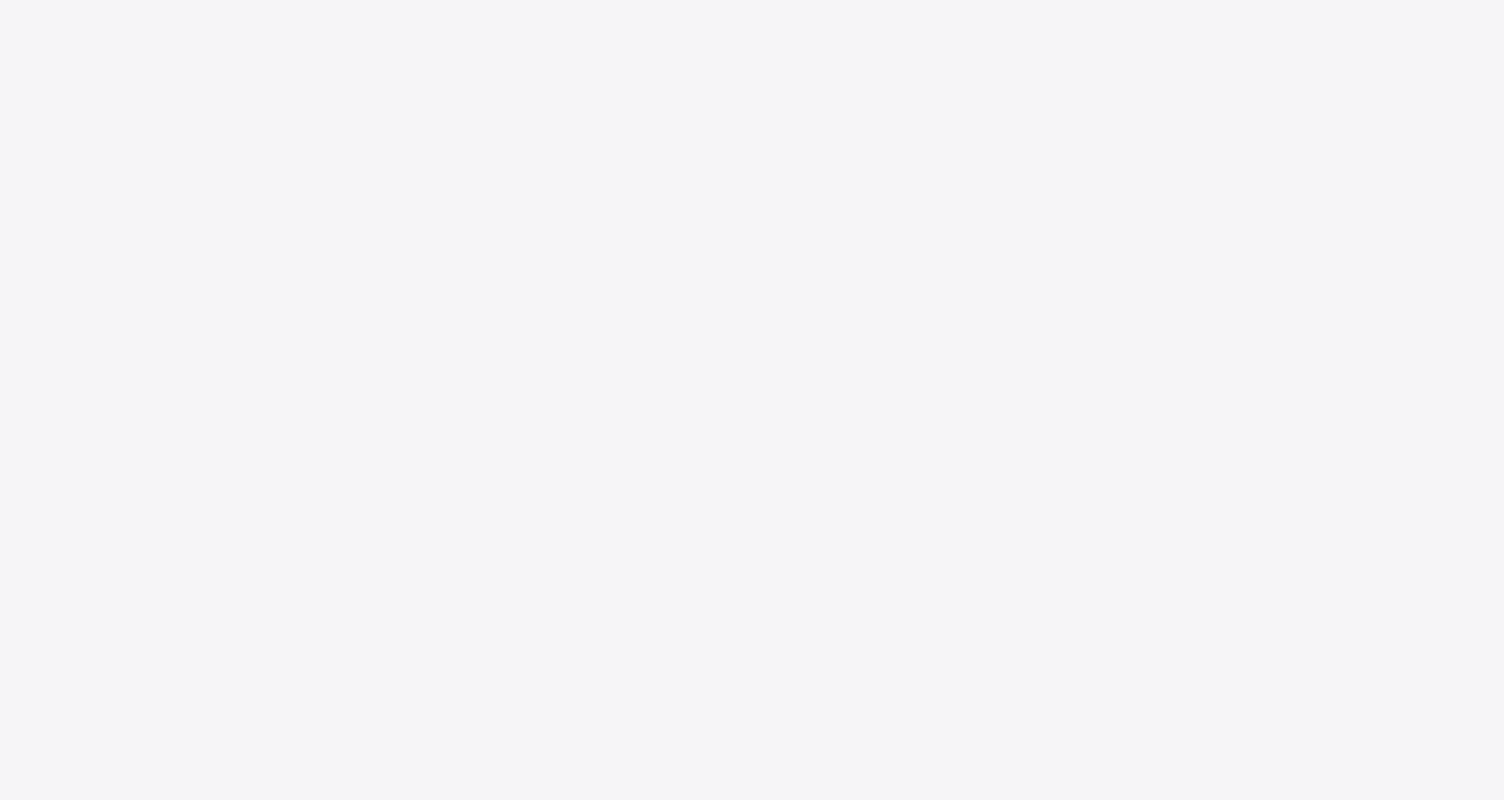
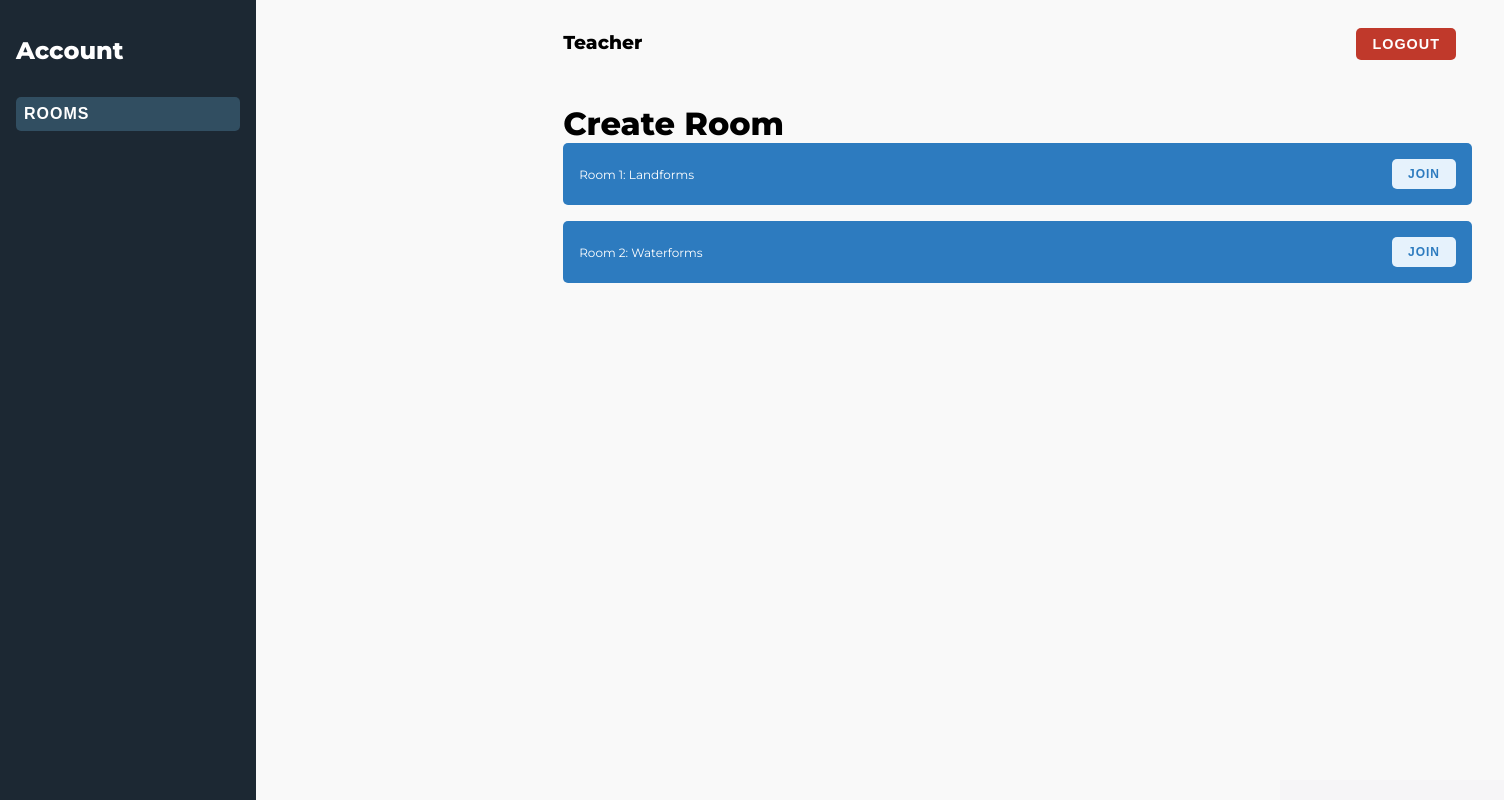
Before and after one commit to antonjoshuadominguez/SulongEdukasyon, a React (Vite) app: page /CreateRoom in a window 1280 px wide. Before the commit this address had no page. Shown: the top 800 px of the page, 1504 px wide, since content can reach past the window. Built offline with nearby package versions, Linux system fonts and the light colour scheme.

Commit message:
CreateRoom

```diff
--- a/src/App.jsx
+++ b/src/App.jsx
@@ -10,7 +10,7 @@ function App() {
       <Routes>
         <Route path="/" element={<LandingPage />} />
         <Route path="/user-management" element={<UserManagementPage />} />
-        <Route path="/dashboard" element={<DashboardPage />} />
+        <Route path="/CreateRoom" element={<DashboardPage />} />
       </Routes>
     </Router>
   );
--- a/src/components/Dashboard.jsx
+++ b/src/components/CreateRoom.jsx
@@ -1,7 +1,7 @@
 import React from "react";
-import "../css/Dashboard.css";
+import "../css/CreateRoom.css";
 
-const Dashboard = () => {
+const CreateRoom = () => {
   return (
     <div className="dashboard-container">
       {/* Sidebar */}
@@ -17,7 +17,7 @@ const Dashboard = () => {
           <button className="logout">Logout</button>
         </header>
 
-        <h1>Join Room</h1>
+        <h1>Create Room</h1>
         <div className="rooms-list">
           <div className="room-item">
             <span>Room 1: Landforms</span>
@@ -33,4 +33,4 @@ const Dashboard = () => {
   );
 };
 
-export default Dashboard;
+export default CreateRoom;
--- a/src/pages/DashboardPage.jsx
+++ b/src/pages/DashboardPage.jsx
@@ -1,5 +1,5 @@
 import React from "react";
-import Dashboard from "../components/Dashboard";
+import JoinRoom from "../components/CreateRoom";
 import Sidebar from "../components/Sidebar";
 import "../css/DashboardPage.css";
 
@@ -8,7 +8,7 @@ const DashboardPage = () => {
     <div className="dashboard-page">
       <div className="content-container">
         <div className="main-content">
-          <Dashboard />
+          <JoinRoom />
         </div>
       </div>
     </div>
```
Also changed, not shown: src/css/CreateRoom.css (renamed from src/css/Dashboard.css).
